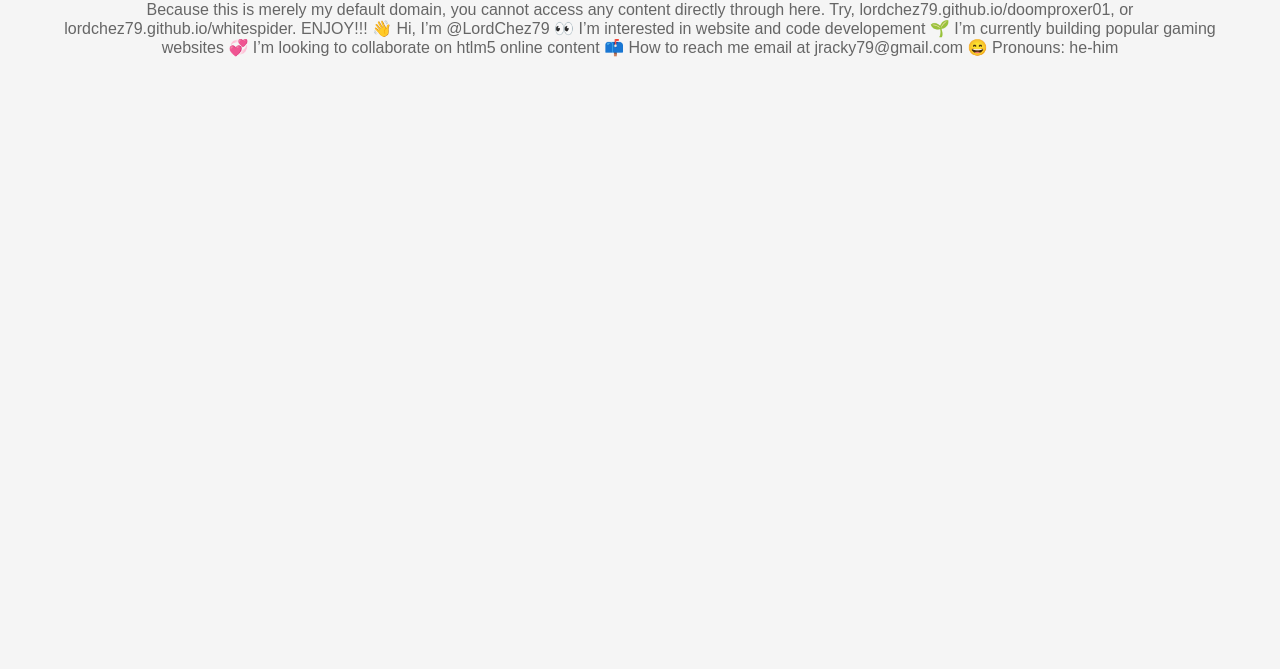
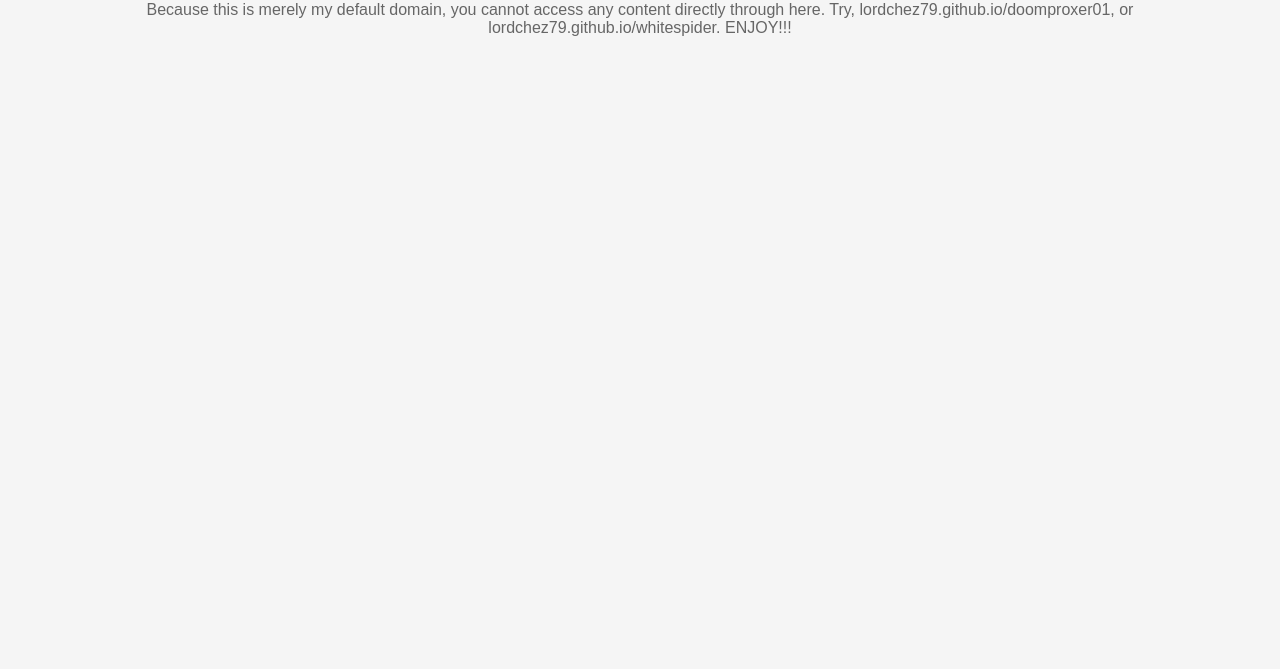
Before and after one commit to LordChez79/LordChez79, a plain HTML site: page index.html in a window 1280 px wide. Shown: the part 131-800 px from the top of the page. Drawn offline with Linux system fonts and the light colour scheme.

Commit message:
Update index.html

```diff
--- a/index.html
+++ b/index.html
@@ -34,13 +34,7 @@
     <div class="container">
         <h1>Welcome to lordchez79.github.io</h1>
         <p>Because this is merely my default domain, you cannot access any content directly through here. Try, lordchez79.github.io/doomproxer01, or lordchez79.github.io/whitespider.
-ENJOY!!!
-        👋 Hi, I’m @LordChez79
-👀 I’m interested in website and code developement
-🌱 I’m currently building popular gaming websites
-💞️ I’m looking to collaborate on htlm5 online content
-📫 How to reach me email at jracky79@gmail.com
-😄 Pronouns: he-him</p>
+ENJOY!!!</p>
     </div>
 </body>
 
```
